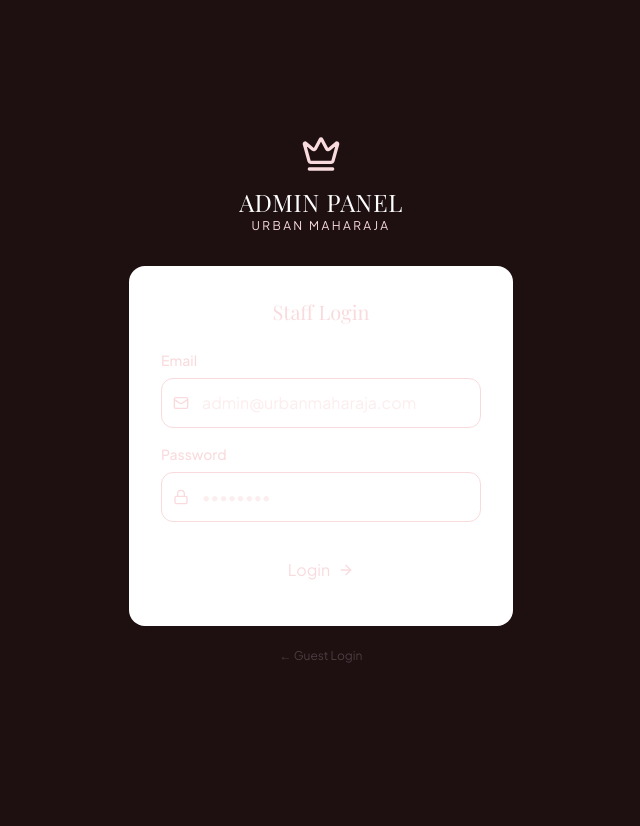
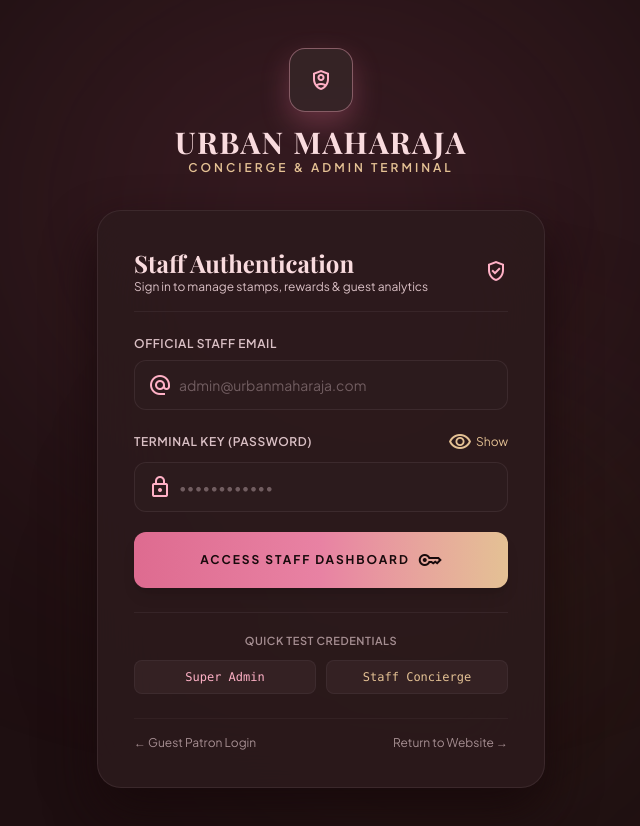
Before and after one commit to movi062026-netizen/urban-maharaja-loyalty, a React (Vite) app in the folder client/: page /admin/login in a window 1280 px wide. Shown: the top 826 px of the page, without its empty margins (319-959 px from the left). Before the commit the page ends 800 px from the top, so only its background shows below. Built offline with nearby package versions, Linux system fonts and the light colour scheme; no server answers; a web font is replaced by a local one.

Commit message:
feat(ui): upgrade admin login, admin layout, and guest portal to dark imperial royal aesthetic

```diff
--- a/client/src/components/layout/AdminLayout.jsx
+++ b/client/src/components/layout/AdminLayout.jsx
@@ -8,13 +8,13 @@ import {
 
 const sidebarLinks = [
   { to: '/admin/dashboard', label: 'Dashboard', icon: LayoutDashboard },
-  { to: '/admin/guests', label: 'Guests', icon: Users },
-  { to: '/admin/stamps', label: 'Stamps', icon: Stamp },
-  { to: '/admin/rewards', label: 'Rewards', icon: Gift },
+  { to: '/admin/guests', label: 'Guests & Patrons', icon: Users },
+  { to: '/admin/stamps', label: 'Stamp Desk', icon: Stamp },
+  { to: '/admin/rewards', label: 'Reward Catalog', icon: Gift },
   { to: '/admin/redemptions', label: 'Redemptions', icon: ShoppingBag },
-  { to: '/admin/analytics', label: 'Analytics', icon: BarChart3 },
-  { to: '/admin/settings', label: 'Settings', icon: Settings },
-  { to: '/admin/audit-logs', label: 'Audit Logs', icon: ScrollText },
+  { to: '/admin/analytics', label: 'Analytics & Trends', icon: BarChart3 },
+  { to: '/admin/settings', label: 'Platform Settings', icon: Settings },
+  { to: '/admin/audit-logs', label: 'Audit Trail', icon: ScrollText },
 ];
 
 export default function AdminLayout() {
@@ -29,40 +29,48 @@ export default function AdminLayout() {
   };
 
   return (
-    <div className="min-h-screen bg-cream-dark flex">
+    <div className="min-h-screen bg-background text-on-surface flex overflow-x-hidden">
       {/* Sidebar Overlay (mobile) */}
       {sidebarOpen && (
         <div
-          className="fixed inset-0 bg-black/40 z-40 lg:hidden"
+          className="fixed inset-0 bg-black/70 backdrop-blur-sm z-40 lg:hidden"
           onClick={() => setSidebarOpen(false)}
         />
       )}
 
       {/* Sidebar */}
       <aside
-        className={`fixed lg:static inset-y-0 left-0 z-50 w-64 admin-sidebar text-white transition-transform duration-300 ${
+        className={`fixed lg:static inset-y-0 left-0 z-50 w-64 bg-surface-container-lowest/95 border-r border-outline-variant/30 backdrop-blur-2xl text-on-surface transition-transform duration-300 flex flex-col ${
           sidebarOpen ? 'translate-x-0' : '-translate-x-full lg:translate-x-0'
         }`}
       >
-        <div className="flex flex-col h-full">
         {/* Brand */}
-          <div className="p-5 border-b border-white/10">
+        <div className="p-5 border-b border-outline-variant/30">
           <div className="flex items-center justify-between">
-              <Link to="/admin/dashboard" className="flex items-center gap-2 no-underline">
-                <Crown className="w-6 h-6 text-royal-gold" />
+            <Link to="/admin/dashboard" className="flex items-center gap-3 no-underline group">
+              <div className="w-10 h-10 rounded-xl bg-surface-container-high border border-primary/40 flex items-center justify-center shadow-[0_4px_16px_rgba(222,107,144,0.25)]">
+                <Crown className="w-5 h-5 text-primary" />
+              </div>
               <div>
-                  <div className="font-serif text-sm text-white tracking-wide">URBAN MAHARAJA</div>
-                  <div className="text-[10px] text-royal-gold/70 tracking-[0.15em]">ADMIN PANEL</div>
+                <div className="font-serif text-sm font-bold text-on-surface tracking-wider group-hover:text-primary transition-colors">
+                  URBAN MAHARAJA
+                </div>
+                <div className="text-[10px] text-secondary font-mono tracking-[0.2em] uppercase">
+                  Terminal 2026
+                </div>
               </div>
             </Link>
-              <button onClick={() => setSidebarOpen(false)} className="lg:hidden p-1 text-white/60 hover:text-white">
+            <button
+              onClick={() => setSidebarOpen(false)}
+              className="lg:hidden p-1.5 text-on-surface-variant hover:text-on-surface rounded-lg hover:bg-surface-container transition-colors cursor-pointer"
+            >
               <X className="w-5 h-5" />
             </button>
           </div>
         </div>
 
-          {/* Nav */}
-          <nav className="flex-1 p-3 space-y-1 overflow-y-auto">
+        {/* Nav Links */}
+        <nav className="flex-1 p-3.5 space-y-1.5 overflow-y-auto">
           {sidebarLinks.map(({ to, label, icon: Icon }) => {
             const isActive = location.pathname === to;
             return (
@@ -70,34 +78,34 @@ export default function AdminLayout() {
                 key={to}
                 to={to}
                 onClick={() => setSidebarOpen(false)}
-                  className={`flex items-center gap-3 px-3 py-2.5 rounded-lg text-sm no-underline transition-all ${
+                className={`flex items-center gap-3 px-3.5 py-2.5 rounded-xl text-xs uppercase tracking-wider font-semibold no-underline transition-all ${
                   isActive
-                      ? 'bg-royal-gold/20 text-royal-gold font-medium'
-                      : 'text-white/60 hover:bg-white/5 hover:text-white/90'
+                    ? 'bg-primary-container/25 text-primary border border-primary/30 shadow-[0_4px_14px_rgba(222,107,144,0.2)]'
+                    : 'text-on-surface-variant hover:text-on-surface hover:bg-surface-container-high/60'
                 }`}
               >
-                  <Icon className="w-4.5 h-4.5" />
-                  {label}
+                <Icon className={`w-4 h-4 ${isActive ? 'text-primary' : 'text-on-surface-variant'}`} />
+                <span>{label}</span>
               </Link>
             );
           })}
         </nav>
 
-          {/* User */}
-          <div className="p-4 border-t border-white/10">
+        {/* User Card */}
+        <div className="p-4 border-t border-outline-variant/30 bg-surface-container/50">
           <div className="flex items-center justify-between">
-              <div>
-                <p className="text-sm text-white font-medium">{user?.name}</p>
-                <p className="text-xs text-white/40">{user?.role}</p>
+            <div className="min-w-0 pr-2">
+              <p className="text-xs font-semibold text-on-surface truncate">{user?.name || 'Administrator'}</p>
+              <p className="text-[10px] text-secondary font-mono uppercase tracking-wider truncate">{user?.role || 'Staff'}</p>
             </div>
             <button
               onClick={handleLogout}
-                className="p-2 rounded-lg hover:bg-white/10 transition-colors text-white/60 hover:text-white"
+              className="p-2 rounded-lg hover:bg-surface-container-highest transition-colors text-on-surface-variant hover:text-primary cursor-pointer"
+              title="Sign Out"
               aria-label="Logout"
             >
               <LogOut className="w-4 h-4" />
             </button>
-            </div>
           </div>
         </div>
       </aside>
@@ -105,17 +113,25 @@ export default function AdminLayout() {
       {/* Main Content */}
       <div className="flex-1 flex flex-col min-w-0">
         {/* Top Bar */}
-        <header className="bg-white border-b border-warm-beige px-4 lg:px-6 py-3 flex items-center justify-between sticky top-0 z-30">
+        <header className="bg-surface-container-lowest/80 backdrop-blur-md border-b border-outline-variant/30 px-4 lg:px-6 py-3.5 flex items-center justify-between sticky top-0 z-30">
           <button
             onClick={() => setSidebarOpen(true)}
-            className="lg:hidden p-2 rounded-lg hover:bg-warm-beige/30"
+            className="lg:hidden p-2 rounded-lg hover:bg-surface-container text-on-surface transition-colors cursor-pointer"
             aria-label="Open sidebar"
           >
-            <Menu className="w-5 h-5 text-deep-brown" />
+            <Menu className="w-5 h-5 text-primary" />
           </button>
-          <div className="flex items-center gap-2 ml-auto">
-            <div className="w-8 h-8 rounded-full bg-royal-rose/10 flex items-center justify-center">
-              <UserCog className="w-4 h-4 text-royal-rose" />
+
+          <div className="flex items-center gap-3 ml-auto">
+            <Link
+              to="/"
+              className="hidden sm:inline-flex items-center gap-1.5 px-3 py-1.5 rounded-lg bg-surface-container border border-outline-variant/30 text-xs text-on-surface-variant hover:text-secondary transition-colors no-underline"
+            >
+              <span>Main Site</span>
+              <span className="text-[10px]">↗</span>
+            </Link>
+            <div className="w-8 h-8 rounded-full bg-primary-container/20 border border-primary/30 flex items-center justify-center">
+              <UserCog className="w-4 h-4 text-primary" />
             </div>
           </div>
         </header>
--- a/client/src/components/layout/GuestLayout.jsx
+++ b/client/src/components/layout/GuestLayout.jsx
@@ -3,7 +3,7 @@ import { useAuth } from '../../context/AuthContext';
 import { Crown, CreditCard, Gift, User, History, Star, LogOut } from 'lucide-react';
 
 const guestLinks = [
-  { to: '/maharaja-card', label: 'Maharaja Card', icon: CreditCard },
+  { to: '/maharaja-card', label: 'My Card', icon: CreditCard },
   { to: '/rewards', label: 'Rewards', icon: Gift },
   { to: '/history', label: 'History', icon: History },
   { to: '/profile', label: 'Profile', icon: User },
@@ -21,46 +21,50 @@ export default function GuestLayout() {
   };
 
   return (
-    <div className="min-h-screen bg-cream">
+    <div className="min-h-screen bg-background text-on-surface flex flex-col">
       {/* Top Bar */}
-      <header className="bg-deep-brown text-white sticky top-0 z-50">
+      <header className="bg-surface-container-lowest/90 backdrop-blur-md border-b border-outline-variant/30 text-on-surface sticky top-0 z-50">
         <div className="max-w-lg mx-auto px-4 py-3 flex items-center justify-between">
-          <Link to="/" className="flex items-center gap-2 no-underline">
-            <Crown className="w-5 h-5 text-royal-gold" />
-            <span className="font-serif text-sm text-white tracking-wide">URBAN MAHARAJA</span>
+          <Link to="/" className="flex items-center gap-2.5 no-underline group">
+            <div className="w-8 h-8 rounded-lg bg-surface-container border border-primary/40 flex items-center justify-center shadow-[0_2px_10px_rgba(222,107,144,0.25)]">
+              <Crown className="w-4 h-4 text-primary" />
+            </div>
+            <span className="font-serif text-sm font-bold text-on-surface tracking-wider group-hover:text-primary transition-colors">
+              URBAN MAHARAJA
+            </span>
           </Link>
           <div className="flex items-center gap-3">
-            <span className="text-xs text-white/60">{user?.name || 'Guest'}</span>
+            <span className="text-xs text-on-surface-variant font-medium">{user?.name || user?.phone || 'Guest Patron'}</span>
             <button
               onClick={handleLogout}
-              className="p-1.5 rounded-lg hover:bg-white/10 transition-colors"
+              className="p-1.5 rounded-lg hover:bg-surface-container transition-colors text-on-surface-variant hover:text-primary cursor-pointer"
               aria-label="Logout"
             >
-              <LogOut className="w-4 h-4 text-white/60" />
+              <LogOut className="w-4 h-4" />
             </button>
           </div>
         </div>
       </header>
 
       {/* Main Content */}
-      <main className="max-w-lg mx-auto px-4 py-6 pb-24">
+      <main className="max-w-lg mx-auto px-4 py-6 pb-28 flex-1 w-full">
         <Outlet />
       </main>
 
       {/* Bottom Navigation */}
-      <nav className="fixed bottom-0 left-0 right-0 bg-white border-t border-warm-beige z-50" role="navigation" aria-label="Guest navigation">
-        <div className="max-w-lg mx-auto flex justify-around">
+      <nav className="fixed bottom-0 left-0 right-0 bg-surface-container-lowest/95 backdrop-blur-xl border-t border-outline-variant/30 z-50" role="navigation" aria-label="Guest navigation">
+        <div className="max-w-lg mx-auto flex justify-around py-1">
           {guestLinks.map(({ to, label, icon: Icon }) => {
             const isActive = location.pathname === to;
             return (
               <Link
                 key={to}
                 to={to}
-                className={`flex flex-col items-center py-2 px-2 text-xs no-underline transition-colors ${
-                  isActive ? 'text-royal-rose' : 'text-deep-brown/40 hover:text-deep-brown/70'
+                className={`flex flex-col items-center py-2 px-3 text-[11px] font-semibold tracking-wider uppercase no-underline transition-colors ${
+                  isActive ? 'text-primary' : 'text-on-surface-variant/70 hover:text-on-surface'
                 }`}
               >
-                <Icon className={`w-5 h-5 mb-0.5 ${isActive ? 'text-royal-rose' : ''}`} />
+                <Icon className={`w-5 h-5 mb-1 ${isActive ? 'text-primary scale-110' : 'text-on-surface-variant/60'} transition-transform`} />
                 <span>{label}</span>
               </Link>
             );
--- a/client/src/pages/public/AdminLoginPage.jsx
+++ b/client/src/pages/public/AdminLoginPage.jsx
@@ -1,6 +1,5 @@
 import { useState } from 'react';
 import { useNavigate, Link } from 'react-router-dom';
-import { Crown, Mail, Lock, ArrowRight } from 'lucide-react';
 import { useAuth } from '../../context/AuthContext';
 import { authApi } from '../../services/api';
 import toast from 'react-hot-toast';
@@ -8,6 +7,7 @@ import toast from 'react-hot-toast';
 export default function AdminLoginPage() {
   const [email, setEmail] = useState('');
   const [password, setPassword] = useState('');
+  const [showPassword, setShowPassword] = useState(false);
   const [loading, setLoading] = useState(false);
   const { login } = useAuth();
   const navigate = useNavigate();
@@ -18,72 +18,163 @@ export default function AdminLoginPage() {
     try {
       const { data } = await authApi.adminLogin(email, password);
       login(data.data.user, data.data.tokens);
-      toast.success(`Welcome, ${data.data.user.name}`);
+      toast.success(`Imperial access granted. Welcome, ${data.data.user.name}`);
       navigate('/admin/dashboard');
     } catch (error) {
-      toast.error(error.response?.data?.error?.message || 'Login failed');
+      toast.error(error.response?.data?.error?.message || 'Authentication failed. Check credentials.');
     } finally {
       setLoading(false);
     }
   };
 
+  const handleQuickFill = (roleEmail, defaultPass = 'Admin@123456') => {
+    setEmail(roleEmail);
+    setPassword(defaultPass);
+    toast.success(`Loaded credentials for ${roleEmail}`);
+  };
+
   return (
-    <div className="min-h-screen flex items-center justify-center bg-deep-brown px-4">
-      <div className="w-full max-w-sm animate-fadeIn">
-        <div className="text-center mb-8">
-          <Crown className="w-10 h-10 text-royal-gold mx-auto mb-3" />
-          <h1 className="font-serif text-2xl text-white tracking-wide">ADMIN PANEL</h1>
-          <p className="text-royal-gold/60 text-xs tracking-[0.2em] mt-1">URBAN MAHARAJA</p>
+    <div className="min-h-screen flex items-center justify-center bg-background px-4 relative overflow-hidden text-on-surface">
+      {/* Ambient background glows */}
+      <div className="absolute inset-0 overflow-hidden pointer-events-none select-none">
+        <div className="absolute top-1/4 left-1/2 -translate-x-1/2 -translate-y-1/2 w-[650px] max-w-full h-[500px] bg-primary-container/15 rounded-full blur-[140px]" />
+        <div className="absolute bottom-10 right-1/4 w-[400px] max-w-full h-[350px] bg-secondary-container/20 rounded-full blur-[120px]" />
       </div>
 
-        <div className="bg-white rounded-2xl p-6 sm:p-8 shadow-royal-lg">
-          <h2 className="font-serif text-xl text-deep-brown text-center mb-6">Staff Login</h2>
+      <div className="w-full max-w-md relative z-10 py-12">
+        {/* Brand Header */}
+        <div className="text-center mb-8">
+          <Link to="/" className="no-underline inline-block group">
+            <div className="w-16 h-16 rounded-2xl bg-surface-container-high/90 border border-primary/40 flex items-center justify-center mx-auto mb-3 shadow-[0_12px_28px_rgba(222,107,144,0.3)] group-hover:scale-105 transition-transform">
+              <span className="material-symbols-outlined text-primary text-[34px]">shield_person</span>
+            </div>
+            <h1 className="font-serif text-2xl sm:text-3xl text-on-surface font-bold tracking-wider uppercase">
+              Urban Maharaja
+            </h1>
+            <p className="text-xs uppercase tracking-[0.25em] text-secondary font-semibold mt-1">
+              Concierge & Admin Terminal
+            </p>
+          </Link>
+        </div>
 
-          <form onSubmit={handleSubmit}>
-            <label htmlFor="email" className="block text-sm font-medium text-deep-brown/70 mb-2">Email</label>
-            <div className="relative mb-4">
-              <Mail className="absolute left-3 top-1/2 -translate-y-1/2 w-4 h-4 text-deep-brown/30" />
+        {/* Glassmorphic Login Card */}
+        <div className="p-7 sm:p-9 rounded-3xl bg-surface-container/85 border border-outline-variant/40 backdrop-blur-2xl shadow-[0_24px_50px_rgba(24,10,12,0.95)]">
+          <div className="flex items-center justify-between mb-6 pb-4 border-b border-outline-variant/30">
+            <div>
+              <h2 className="font-serif text-xl sm:text-2xl text-on-surface font-bold">
+                Staff Authentication
+              </h2>
+              <p className="text-xs text-on-surface-variant mt-0.5 font-sans">
+                Sign in to manage stamps, rewards & guest analytics
+              </p>
+            </div>
+            <span className="material-symbols-outlined text-primary text-[24px]">verified_user</span>
+          </div>
+
+          <form onSubmit={handleSubmit} className="space-y-5">
+            <div>
+              <label htmlFor="email" className="block text-xs uppercase tracking-wider text-on-surface-variant font-semibold mb-2">
+                Official Staff Email
+              </label>
+              <div className="relative">
+                <span className="material-symbols-outlined absolute left-3.5 top-1/2 -translate-y-1/2 text-primary text-[20px]">
+                  alternate_email
+                </span>
                 <input
                   id="email"
                   type="email"
                   value={email}
                   onChange={(e) => setEmail(e.target.value)}
                   placeholder="admin@urbanmaharaja.com"
-                className="w-full pl-10 pr-4 py-3 border border-warm-beige rounded-xl focus:outline-none focus:ring-2 focus:ring-royal-gold/50 focus:border-royal-gold transition-colors"
+                  className="w-full pl-11 pr-4 py-3.5 bg-surface-container border border-outline-variant/40 rounded-xl text-on-surface placeholder-on-surface-variant/40 text-sm focus:outline-none focus:border-primary transition-colors font-sans"
                   autoComplete="email"
                   required
                 />
               </div>
+            </div>
 
-            <label htmlFor="password" className="block text-sm font-medium text-deep-brown/70 mb-2">Password</label>
-            <div className="relative mb-6">
-              <Lock className="absolute left-3 top-1/2 -translate-y-1/2 w-4 h-4 text-deep-brown/30" />
+            <div>
+              <div className="flex items-center justify-between mb-2">
+                <label htmlFor="password" className="text-xs uppercase tracking-wider text-on-surface-variant font-semibold">
+                  Terminal Key (Password)
+                </label>
+                <button
+                  type="button"
+                  onClick={() => setShowPassword(!showPassword)}
+                  className="text-xs text-secondary hover:text-primary transition-colors flex items-center gap-1 cursor-pointer"
+                >
+                  <span className="material-symbols-outlined text-[15px]">
+                    {showPassword ? 'visibility_off' : 'visibility'}
+                  </span>
+                  <span>{showPassword ? 'Hide' : 'Show'}</span>
+                </button>
+              </div>
+
+              <div className="relative">
+                <span className="material-symbols-outlined absolute left-3.5 top-1/2 -translate-y-1/2 text-primary text-[20px]">
+                  lock
+                </span>
                 <input
                   id="password"
-                type="password"
+                  type={showPassword ? 'text' : 'password'}
                   value={password}
                   onChange={(e) => setPassword(e.target.value)}
-                placeholder="••••••••"
-                className="w-full pl-10 pr-4 py-3 border border-warm-beige rounded-xl focus:outline-none focus:ring-2 focus:ring-royal-gold/50 focus:border-royal-gold transition-colors"
+                  placeholder="••••••••••••"
+                  className="w-full pl-11 pr-4 py-3.5 bg-surface-container border border-outline-variant/40 rounded-xl text-on-surface placeholder-on-surface-variant/40 text-sm focus:outline-none focus:border-primary transition-colors font-sans tracking-wide"
                   autoComplete="current-password"
                   required
                 />
               </div>
+            </div>
 
-            <button type="submit" disabled={loading} className="btn-royal w-full flex items-center justify-center gap-2 py-3">
+            <button
+              type="submit"
+              disabled={loading}
+              className="w-full py-4 rounded-xl bg-gradient-to-r from-primary-container via-[#e882a3] to-secondary text-surface-container-lowest text-xs uppercase tracking-[0.16em] font-bold shadow-lg hover:brightness-110 transition-all flex items-center justify-center gap-2 cursor-pointer disabled:opacity-50"
+            >
               {loading ? (
-                <span className="w-5 h-5 border-2 border-white/30 border-t-white rounded-full animate-spin" />
+                <span className="w-5 h-5 border-2 border-surface-container-lowest border-t-transparent rounded-full animate-spin" />
               ) : (
-                <>Login <ArrowRight className="w-4 h-4" /></>
+                <>
+                  <span>Access Staff Dashboard</span>
+                  <span className="material-symbols-outlined text-[18px]">key</span>
+                </>
               )}
             </button>
           </form>
+
+          {/* Quick Demo Credentials Helper */}
+          <div className="mt-6 pt-5 border-t border-outline-variant/30">
+            <p className="text-[11px] uppercase tracking-wider text-on-surface-variant/70 text-center font-semibold mb-2.5">
+              Quick Test Credentials
+            </p>
+            <div className="grid grid-cols-2 gap-2.5">
+              <button
+                type="button"
+                onClick={() => handleQuickFill('admin@urbanmaharaja.com', 'Admin@123456')}
+                className="px-3 py-2 rounded-lg bg-surface-container-high/80 hover:bg-surface-container-highest border border-outline-variant/30 text-xs text-primary font-mono text-center transition-colors cursor-pointer"
+              >
+                Super Admin
+              </button>
+              <button
+                type="button"
+                onClick={() => handleQuickFill('staff@urbanmaharaja.com', 'Staff@123456')}
+                className="px-3 py-2 rounded-lg bg-surface-container-high/80 hover:bg-surface-container-highest border border-outline-variant/30 text-xs text-secondary font-mono text-center transition-colors cursor-pointer"
+              >
+                Staff Concierge
+              </button>
+            </div>
           </div>
 
-        <div className="text-center mt-4">
-          <Link to="/login" className="text-white/20 text-xs hover:text-white/40 no-underline">
-            ← Guest Login
+          {/* Links Back */}
+          <div className="mt-6 pt-4 border-t border-outline-variant/20 flex items-center justify-between text-xs text-on-surface-variant/70">
+            <Link to="/login" className="hover:text-primary transition-colors no-underline">
+              ← Guest Patron Login
             </Link>
+            <Link to="/" className="hover:text-secondary transition-colors no-underline">
+              Return to Website →
+            </Link>
+          </div>
         </div>
       </div>
     </div>
```
Lines whose indentation alone changed are shown as unchanged.
